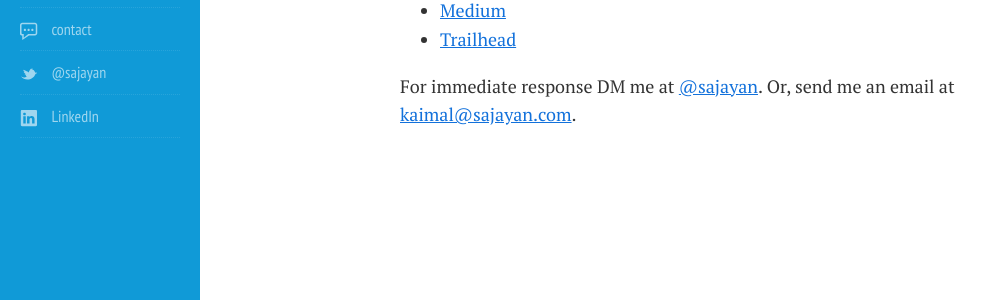
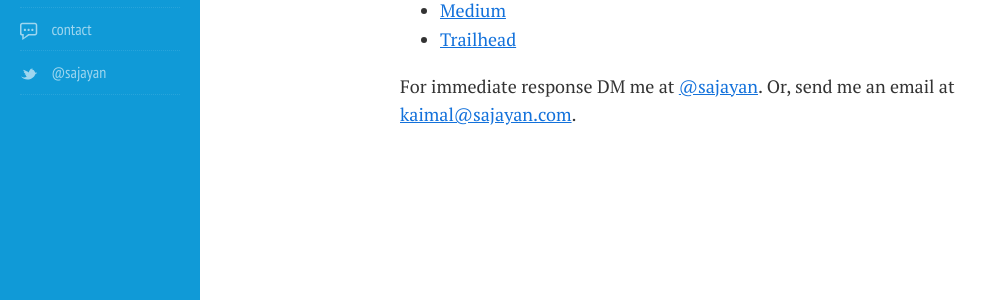
Before and after one commit to sajayan/sajayan.github.io, a Jekyll site: the page built from contact/index.md, in a window 1280 px wide. Shown: the part 298-598 px from the top of the page, without its empty margins (0-998 px from the left). Built offline with Jekyll 4.4.1, drawn with Linux system fonts in a browser that asks for light colours.

Commit message:
Update Sidebar

```diff
--- a/_includes/head.html
+++ b/_includes/head.html
@@ -36,9 +36,7 @@
         <a{% if page.url == "/about/index.html" %} class="selected"{% endif %} href="{{ site.baseurl }}/about"><svg class="icon-user-outline"><use xlink:href="#icon-user-outline"></use></svg> <b>about </b></a>
         <a{% if page.url == "/contact/index.html" %} class="selected"{% endif %} href="{{ site.baseurl }}/contact"><svg class="icon-bubble-3"><use xlink:href="#icon-bubble-3"></use></svg> <b>contact</b></a>
         <a href="http://twitter.com/sajayan"><svg class="icon-twitter-alt"><use xlink:href="#icon-twitter-alt"></use></svg> <b>@sajayan</b></a>
-        <a href="https://www.linkedin.com/in/sajayan/"><svg class="icon-linkedin-alt"><use xlink:href="#icon-linkedin-alt"></use></svg> <b>LinkedIn</b></a>
-
-
+        <!--<a href="https://www.linkedin.com/in/sajayan/"><svg class="icon-linkedin-alt"><use xlink:href="#icon-linkedin-alt"></use></svg> <b>LinkedIn</b></a>-->
 
       </nav>
       <div id="fusion_ad"></div>
```
